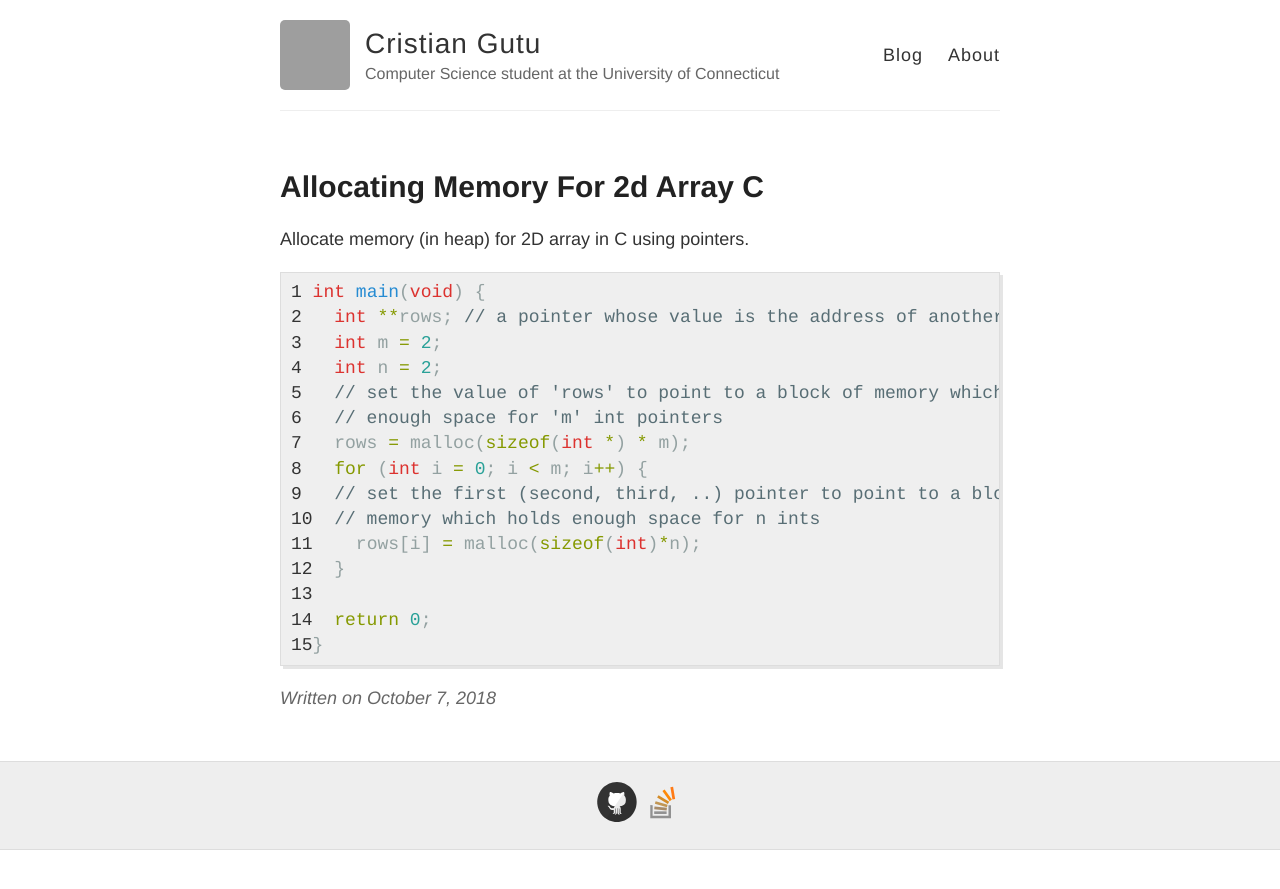
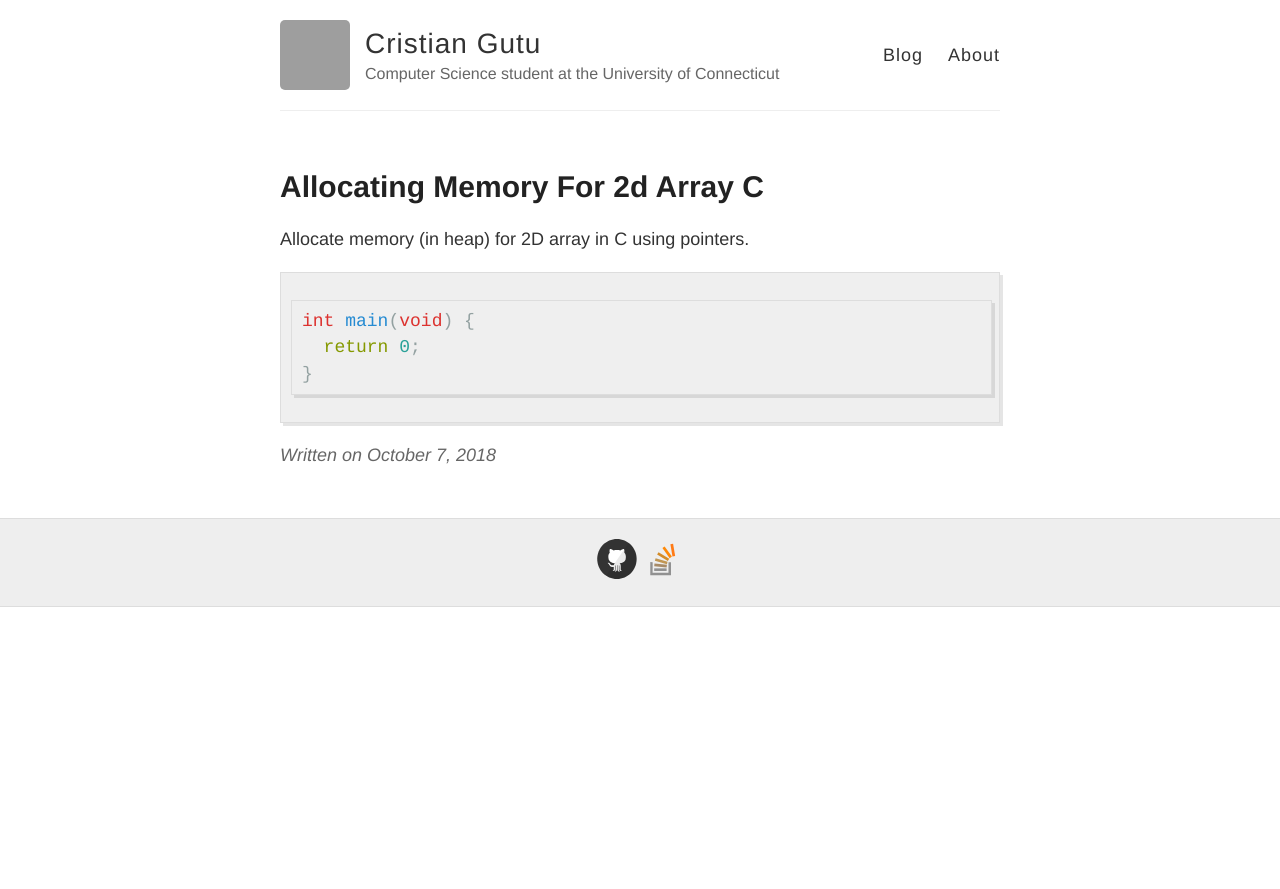
Before and after one commit to gutucristian/gutucristian.github.io, a Jekyll site: the page built from _posts/2018-10-7-Allocating-Memory-for-2D-Array-C.md, in a window 1280 px wide. Shown: the top 889 px of the page. Built offline with Jekyll 4.4.1, drawn with Linux system fonts in a browser that asks for light colours; our own code applies the rules of GitHub Pages for plain Markdown files; grey boxes are pictures that could not be loaded.

Commit message:
Update 2018-10-7-Allocating-Memory-for-2D-Array-C.md

````diff
--- a/_posts/2018-10-7-Allocating-Memory-for-2D-Array-C.md
+++ b/_posts/2018-10-7-Allocating-Memory-for-2D-Array-C.md
@@ -1,19 +1,7 @@
  Allocate memory (in heap) for 2D array in C using pointers.
 
-{% highlight c linenos %}
+```c
 int main(void) {
-  int **rows; // a pointer whose value is the address of another pointer
-  int m = 2;
-  int n = 2;
-  // set the value of 'rows' to point to a block of memory which holds
-  // enough space for 'm' int pointers
-  rows = malloc(sizeof(int *) * m);
-  for (int i = 0; i < m; i++) {
-  // set the first (second, third, ..) pointer to point to a block of
-  // memory which holds enough space for n ints
-    rows[i] = malloc(sizeof(int)*n);
-  }
-
   return 0;
 }
-{% endhighlight %}
+```
````
